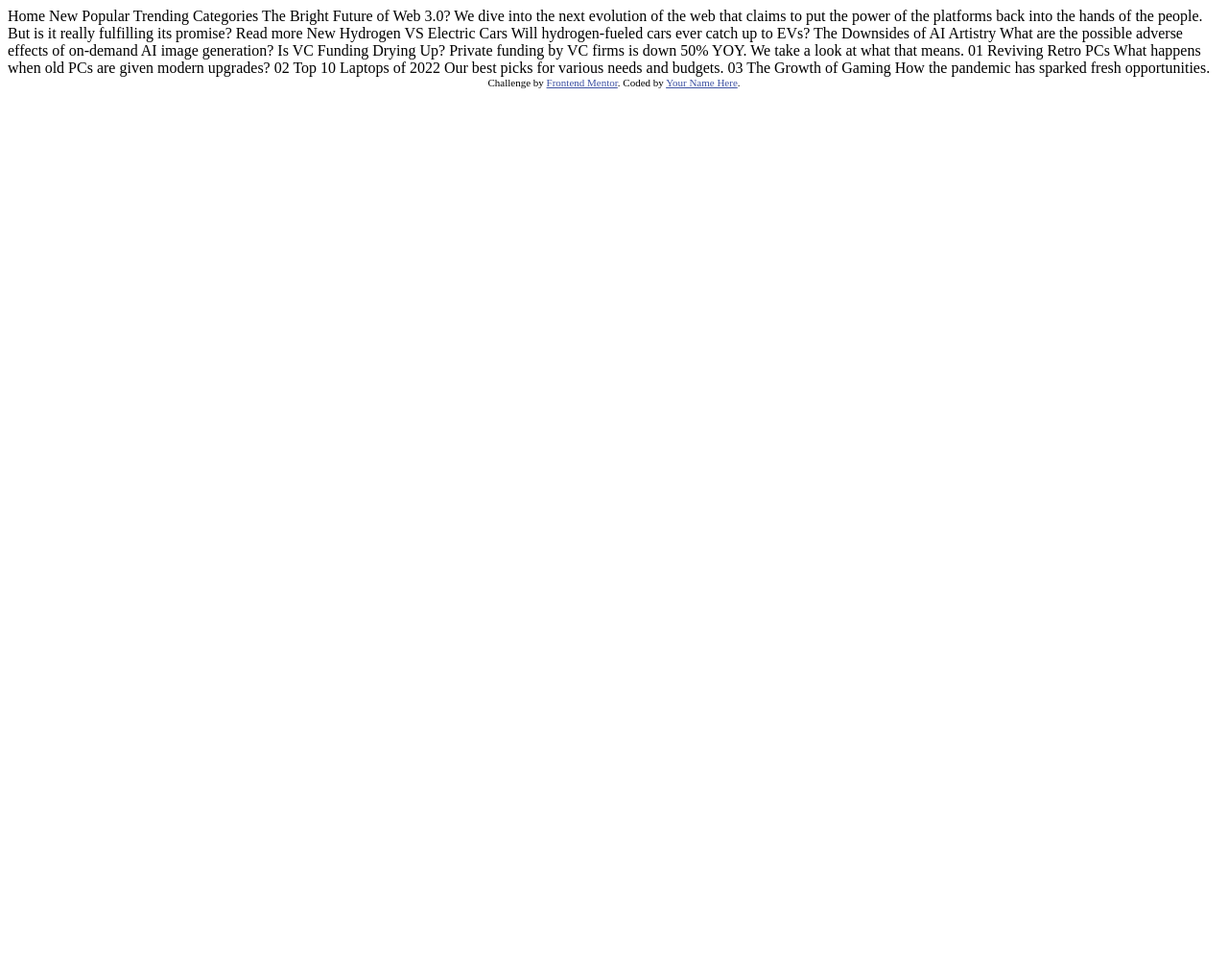
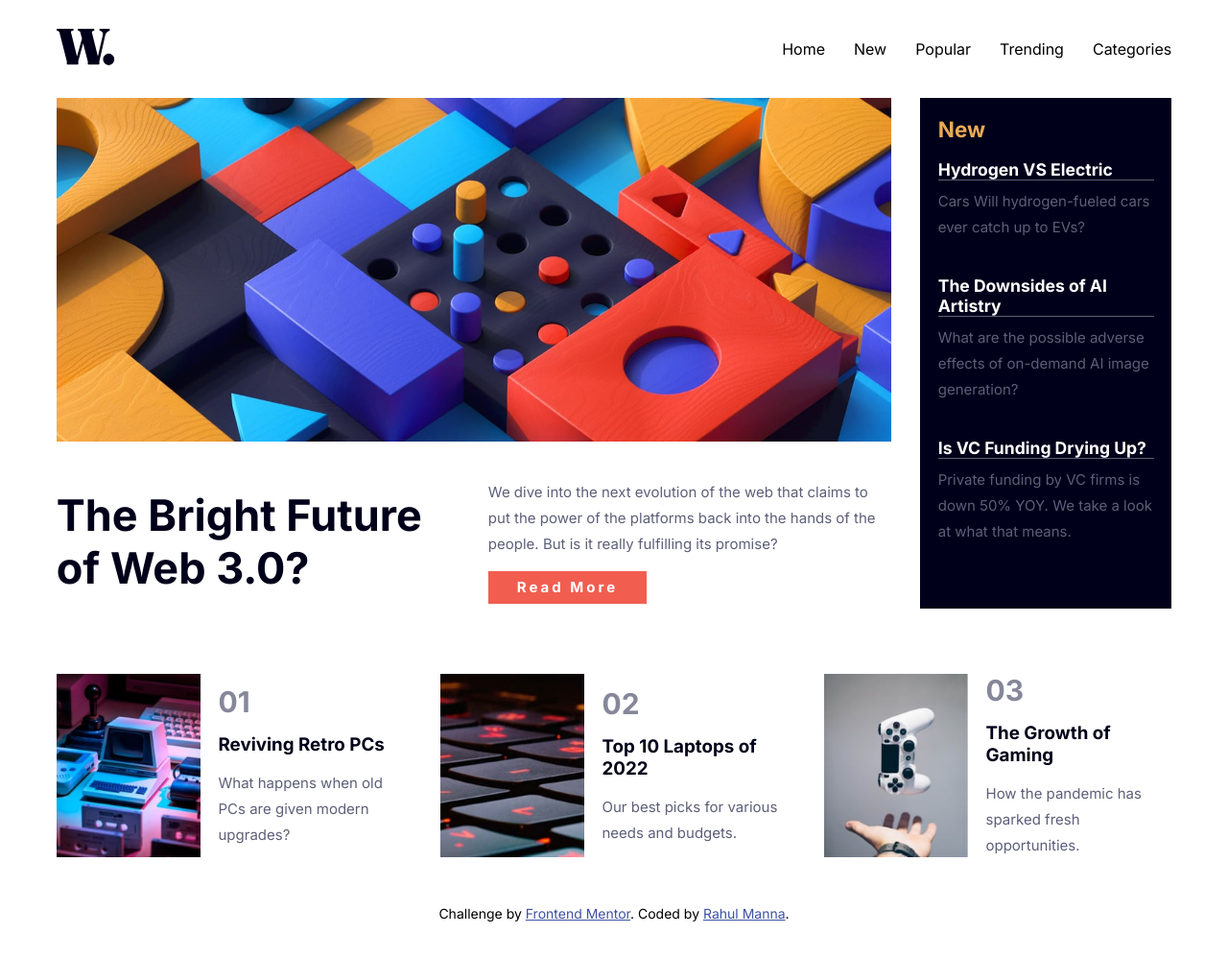
Before and after one commit to rahulmanna1/news-homepage-main, a plain HTML site: page index.html in a window 1280 px wide. Shown: the whole page at 96% size. Before the commit the page ends 800 px from the top, so only its background shows below. Drawn offline with Linux system fonts and the light colour scheme.

Commit message:
completed

```diff
--- a/index.css
+++ b/index.css
@@ -0,0 +1,248 @@
+@import url('https://fonts.googleapis.com/css2?family=Fraunces:opsz,wght@9..144,700&family=Inter:wght@400;700;800&display=swap');
+* {
+    margin: 0;
+    padding: 0;
+    box-sizing: border-box;
+    font-family: "inter", sans-serif;
+}
+
+img {
+    max-width: 100%;
+    width: 100%;
+}
+
+ul {
+    list-style-type: none;
+}
+
+html {
+    font-size: 15px;
+}
+
+body {
+    max-width: 1200px;
+    margin: auto;
+    padding-bottom: 4rem;
+}
+
+p {
+    line-height: 1.8;
+    color: hsl(236, 13%, 42%);
+}
+
+.header {
+    display: flex;
+    align-items: center;
+    justify-content: space-between;
+    padding: 1.25rem;
+}
+
+.header nav #menu-close {
+    background: transparent;
+    border: none;
+    outline: none;
+    position: absolute;
+    right: 1.25rem;
+    top: 1.25rem;
+    z-index: 99999;
+    cursor: pointer;
+}
+
+.header nav {
+    opacity: 0;
+    z-index: -999;
+    transition: all 0.3s ease-in-out;
+}
+
+.header nav.open {
+    position: fixed;
+    right: 0;
+    top: 0;
+    bottom: 0;
+    width: 75vw;
+    background-color: white;
+    padding: 1.25rem;
+    opacity: 1;
+    z-index: 99999999999;
+}
+
+.header nav ul {
+    position: absolute;
+    top: 50%;
+    transform: translateY(-50%);
+}
+
+.header nav ul li {
+    margin: 1.5rem 0;
+    font-size: 16px;
+    cursor: pointer;
+}
+
+.header nav ul li:hover {
+    color: hsl(5, 85%, 63%);
+}
+
+.header #menu-button button {
+    background: transparent;
+    outline: none;
+    border: none;
+    cursor: pointer;
+}
+
+.showcase {
+    padding: 1.25rem;
+    padding-top: 0;
+}
+
+.showcase h1 {
+    font-size: 2rem;
+    font-weight: bold;
+    color: hsl(240, 100%, 5%);
+    margin: 1rem 0;
+}
+
+.showcase div:first-child article p {
+    margin-bottom: 1rem;
+}
+
+.showcase div:first-child article button {
+    background-color: hsl(5, 85%, 63%);
+    color: #fff;
+    padding: 0.5rem 2rem;
+    font-size: 1rem;
+    font-weight: 700;
+    border: none;
+    outline: none;
+    text-transform: capitalize;
+    letter-spacing: 0.2rem;
+    transition: all 0.3s ease-in-out;
+}
+
+.showcase div:first-child article button:hover {
+    background-color: hsl(240, 100%, 5%);
+    cursor: pointer;
+}
+
+.showcase>div:last-child {
+    background-color: hsl(240, 100%, 5%);
+    margin-top: 2rem;
+    padding: 1.25rem 1.25rem 0;
+}
+
+.showcase>div:last-child h2 {
+    color: hsl(35, 77%, 62%);
+}
+
+.showcase>div:last-child article {
+    padding: 1.25rem 0;
+}
+
+.showcase>div:last-child article :not(:last-child) {
+    border-bottom: 1px solid hsl(236, 13%, 42%);
+}
+
+.showcase>div:last-child h3 {
+    color: #fff;
+    margin-bottom: 0.5rem;
+}
+
+.showcase>div:last-child h3:hover {
+    color: hsl(35, 77%, 62%);
+    cursor: pointer;
+}
+
+.cards {
+    padding: 1.25rem;
+    display: grid;
+    grid-template-columns: repeat(1, 1fr);
+    gap: 2.5rem;
+}
+
+.cards article {
+    display: flex;
+    align-items: center;
+    gap: 1.25rem;
+}
+
+.cards article img {
+    width: 150px;
+}
+
+.cards article span {
+    color: hsl(236, 13%, 42%);
+    font-weight: bold;
+    font-size: 2rem;
+    opacity: 75%;
+}
+
+.cards article h4 {
+    font-size: 1.25rem;
+    color: hsl(240, 100%, 5%);
+    margin: 1rem 0;
+}
+
+@media (min-width: 768px) {
+    .cards {
+        display: grid;
+        grid-template-columns: repeat(2, 1fr);
+        margin-top: 2rem;
+    }
+}
+
+@media (min-width: 1024px) {
+    .header {
+        padding: 2rem 1.25rem;
+    }
+    .header nav {
+        opacity: 1;
+        z-index: auto;
+        width: 100%;
+    }
+    .header nav.open {
+        position: relative;
+        top: 0;
+        left: 0;
+        width: auto;
+        background-color: transparent;
+        padding: 0;
+        z-index: auto;
+    }
+    .header nav #menu-close {
+        display: none;
+    }
+    .header nav ul {
+        position: relative;
+        top: 0;
+        display: flex;
+        align-items: center;
+        justify-content: flex-end;
+        gap: 2rem;
+        transform: translateY(0%);
+    }
+    .header nav ul li {
+        margin: 0;
+    }
+    .header .menu-button button {
+        display: none;
+    }
+    .showcase {
+        display: flex;
+        gap: 2rem;
+    }
+    .showcase h1 {
+        font-size: 3rem;
+    }
+    .showcase>div:first-child article {
+        display: grid;
+        grid-template-columns: repeat(2, 1fr);
+        gap: 2rem;
+        place-items: center;
+        margin-top: 2rem;
+    }
+    .showcase>div:last-child {
+        margin-top: 0;
+    }
+    .cards {
+        grid-template-columns: repeat(3, 1fr);
+    }
+}
--- a/index.html
+++ b/index.html
@@ -2,19 +2,21 @@
 <html lang="en">
 
 <head>
-    <meta charset="UTF-8">
-    <meta name="viewport" content="width=device-width, initial-scale=1.0">
+    <meta charset="UTF-8" />
+    <meta name="viewport" content="width=device-width, initial-scale=1.0" />
     <!-- displays site properly based on user's device -->
 
-    <link rel="icon" type="image/png" sizes="32x32" href="./images/favicon-32x32.png">
+    <link rel="stylesheet" href="index.css" />
+    <link rel="icon" type="image/png" sizes="32x32" href="./images/favicon-32x32.png" />
 
     <title>Frontend Mentor | News homepage</title>
 
     <!-- Feel free to remove these styles or customise in your own stylesheet 👍 -->
     <style>
         .attribution {
-            font-size: 11px;
+            font-size: 14px;
             text-align: center;
+            margin-top: 2rem;
         }
 
         .attribution a {
@@ -24,14 +26,87 @@
 </head>
 
 <body>
+    <header class="header">
+        <div>
+            <img src="./assets/images/logo.svg" alt="" srcset="">
+        </div>
+        <nav>
+            <button id="menu-close">
+            <img src="/assets/images/icon-menu-close.svg" alt="" srcset="">
+          </button>
+            <ul>
+                <li>Home</li>
+                <li>New</li>
+                <li>Popular</li>
+                <li>Trending</li>
+                <li>Categories</li>
+            </ul>
+        </nav>
 
-    Home New Popular Trending Categories The Bright Future of Web 3.0? We dive into the next evolution of the web that claims to put the power of the platforms back into the hands of the people. But is it really fulfilling its promise? Read more New Hydrogen
-    VS Electric Cars Will hydrogen-fueled cars ever catch up to EVs? The Downsides of AI Artistry What are the possible adverse effects of on-demand AI image generation? Is VC Funding Drying Up? Private funding by VC firms is down 50% YOY. We take a look
-    at what that means. 01 Reviving Retro PCs What happens when old PCs are given modern upgrades? 02 Top 10 Laptops of 2022 Our best picks for various needs and budgets. 03 The Growth of Gaming How the pandemic has sparked fresh opportunities.
 
+        <div class="menu-button">
+            <button id="menu-button"><img src="/assets/images/icon-menu.svg" alt="" srcset=""></button>
+        </div>
+    </header>
+
+    <section class="showcase">
+        <div>
+            <picture>
+                <source media="(min-width: 768px)" srcset="/assets/images/image-web-3-desktop.jpg">
+                <img src="/assets/images/image-web-3-mobile.jpg" alt="" srcset="">
+            </picture>
+            <article>
+                <h1>The Bright Future of Web 3.0? </h1>
+                <div>
+                    <p>We dive into the next evolution of the web that claims to put the power of the platforms back into the hands of the people. But is it really fulfilling its promise?</p>
+                    <button>Read more</button>
+                </div>
+            </article>
+        </div>
+        <div>
+            <h2>New</h2>
+            <article>
+                <h3>Hydrogen VS Electric</h3>
+                <p>Cars Will hydrogen-fueled cars ever catch up to EVs?</p>
+            </article>
+            <article>
+                <h3>The Downsides of AI Artistry</h3>
+                <p>What are the possible adverse effects of on-demand AI image generation?</p>
+            </article>
+            <article>
+                <h3>Is VC Funding Drying Up?</h3>
+                <p>Private funding by VC firms is down 50% YOY. We take a look at what that means.</p>
+            </article>
+        </div>
+    </section>
+    <div class="cards">
+        <article><img src="/assets/images/image-retro-pcs.jpg" alt="" srcset="">
+            <div>
+                <span>01</span>
+                <h4>Reviving Retro PCs</h4>
+                <p>What happens when old PCs are given modern upgrades?</p>
+            </div>
+        </article>
+        <article><img src="/assets/images/image-top-laptops.jpg" alt="" srcset="">
+            <div>
+                <span>02</span>
+                <h4>Top 10 Laptops of 2022</h4>
+                <p>Our best picks for various needs and budgets.</p>
+            </div>
+        </article>
+        <article><img src="/assets/images/image-gaming-growth.jpg" alt="" srcset="">
+            <div><span>03</span>
+                <h4>The Growth of Gaming</h4>
+                <p>How the pandemic has sparked fresh opportunities.</p>
+            </div>
+        </article>
+    </div>
     <div class="attribution">
-        Challenge by <a href="https://www.frontendmentor.io?ref=challenge" target="_blank">Frontend Mentor</a>. Coded by <a href="#">Your Name Here</a>.
+        Challenge by
+        <a href="https://www.frontendmentor.io?ref=challenge" target="_blank">Frontend Mentor</a
+      >. Coded by <a href="https://github.com/rahulmanna1/news-homepage-main">Rahul Manna</a>.
     </div>
+    <script src="index.js"></script>
 </body>
 
 </html>
--- a/index.js
+++ b/index.js
@@ -0,0 +1,11 @@
+const navbar = document.querySelector("nav");
+const openMenu = document.getElementById("menu-button");
+const closeMenu = document.getElementById("menu-close");
+
+openMenu.addEventListener("click", () => {
+    navbar.classList.add("open");
+});
+
+closeMenu.addEventListener("click", () => {
+    navbar.classList.remove("open");
+});
```
